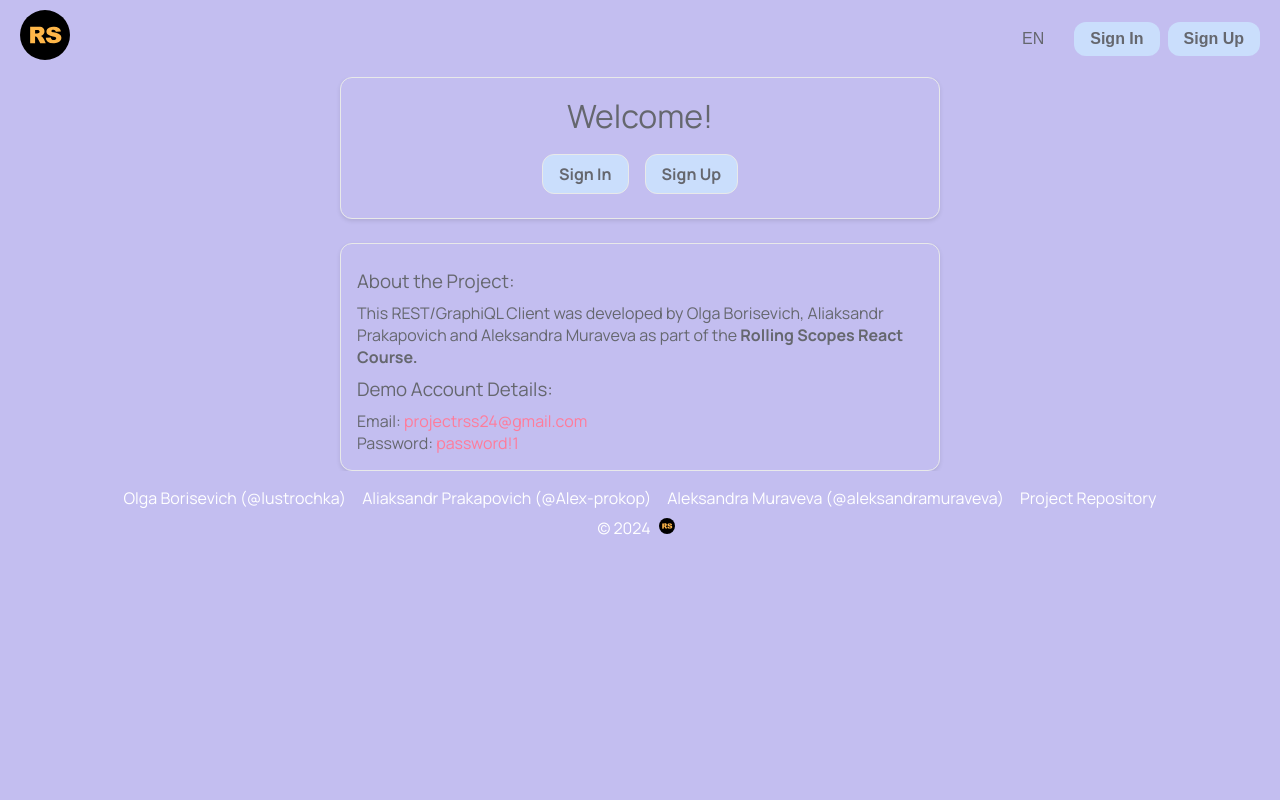
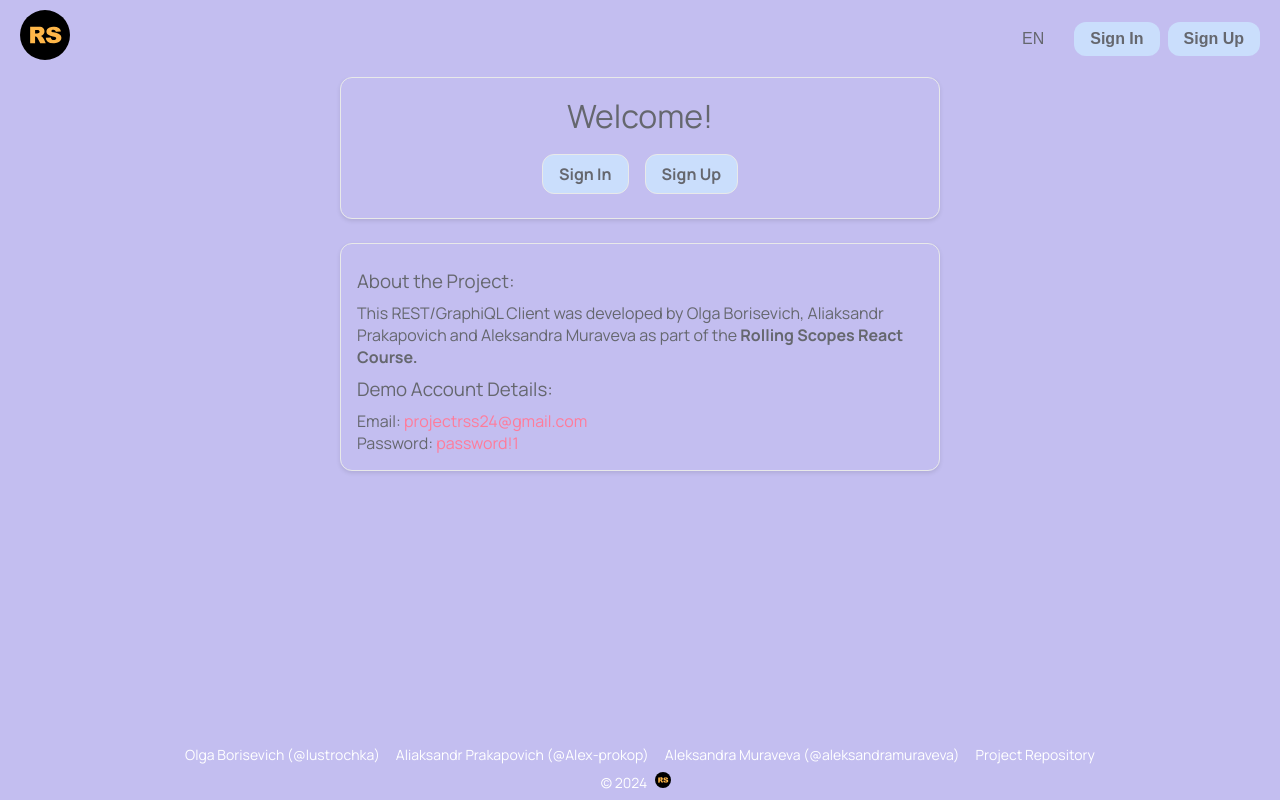
Before and after one commit to lustrochka/Graphiql-app, a Next.js app: page / in a window 1280 px wide. Built offline with nearby package versions, Linux system fonts and the light colour scheme; no server answers.

Commit message:
fix: ensure footer stays at the bottom of the page

```diff
--- a/src/components/Footer/Footer.module.css
+++ b/src/components/Footer/Footer.module.css
@@ -5,7 +5,9 @@
   align-items: center;
   padding: var(--sp-sm) var(--sp-md);
   background-color: var(--bg-purple);
+
   color: var(--white);
+  font-size: var(--fs-sm);
   position: relative;
   bottom: 0;
   width: 100%;
@@ -15,6 +17,7 @@
 .footer .links {
   margin-top: var(--sp-sm);
   display: flex;
+  justify-content: center;
   flex-wrap: wrap;
 }
 
@@ -25,6 +28,7 @@
 }
 
 .footer a {
+  text-align: center;
   margin: 0 var(--sp-sm);
   transition: color 0.3s ease;
 }
--- a/src/pages/_app.tsx
+++ b/src/pages/_app.tsx
@@ -5,11 +5,13 @@ import Footer from "../components/Footer/Footer";
 
 const MyApp = ({ Component, pageProps }: AppProps) => {
   return (
-    <main>
+    <div className="container">
       <Header />
-      <Component {...pageProps} />
+      <main className="content">
+        <Component {...pageProps} />
+      </main>
       <Footer />
-    </main>
+    </div>
   );
 };
 
--- a/src/pages/index.tsx
+++ b/src/pages/index.tsx
@@ -32,7 +32,7 @@ const WelcomePage: React.FC = () => {
 
   return (
     <>
-      <main className={styles.welcomePage}>
+      <div className={styles.welcomePage}>
         <h1>{user ? `Welcome Back!` : "Welcome!"}</h1>
         <nav>
           <ul className={styles.primaryLinks}>
@@ -61,7 +61,7 @@ const WelcomePage: React.FC = () => {
             </ul>
           )}
         </nav>
-      </main>
+      </div>
       <Info />
     </>
   );
--- a/src/styles/globals.css
+++ b/src/styles/globals.css
@@ -92,3 +92,13 @@ body {
   /* font-family: 'Roboto', sans-serif;*/
   font-family: "Manrope", sans-serif;
 }
+
+.container {
+  display: flex;
+  flex-direction: column;
+  min-height: 100vh;
+}
+
+.content {
+  flex: 1;
+}
```
